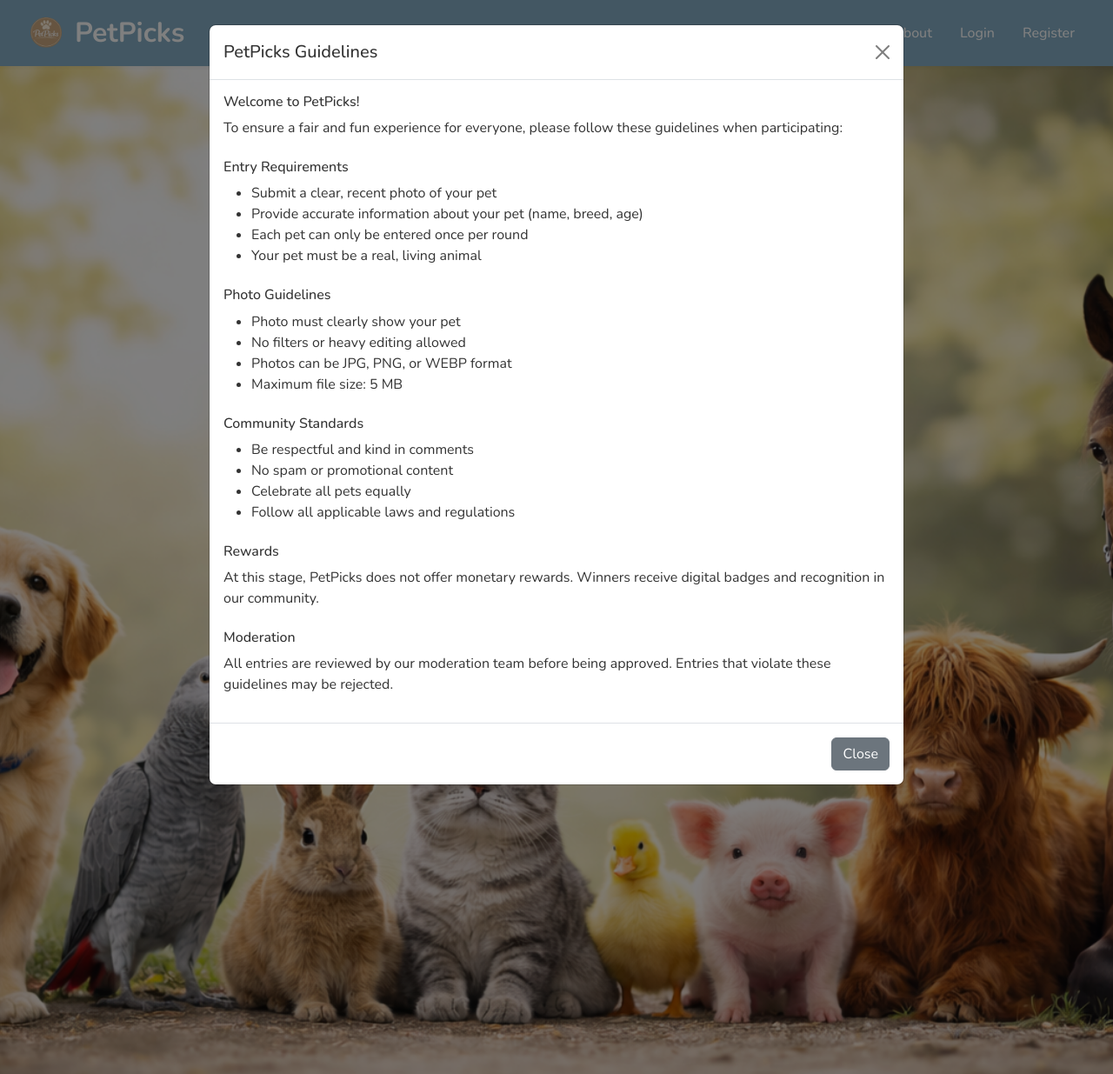
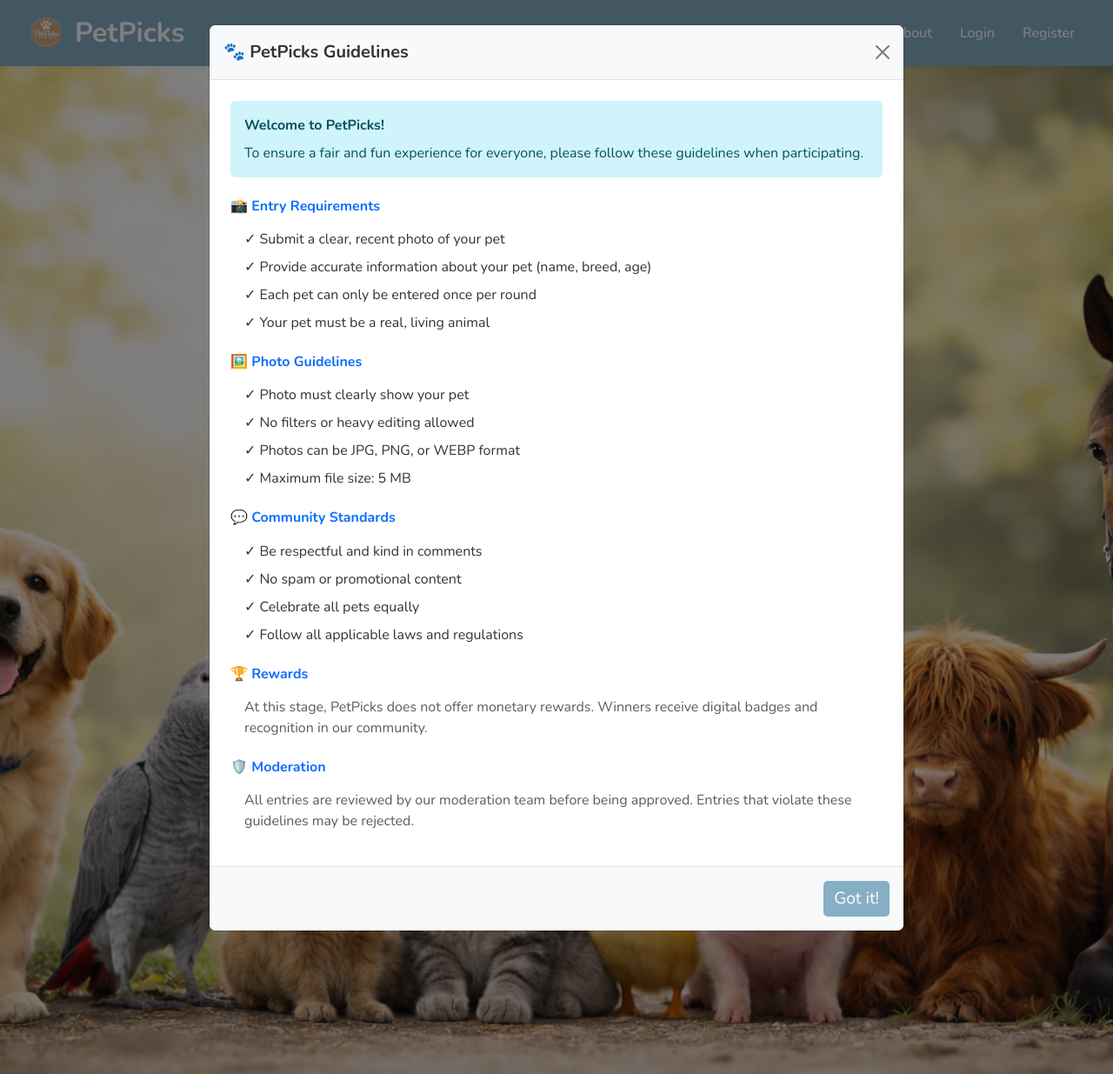
Before and after one commit to leilacsak/petpicks, a Django app: page / in a window 1280 px wide, after a click on "Guidelines". Shown: the whole page at 87% size. Run offline with Django 5.2, Linux system fonts and the light colour scheme; data that the repository does not hold is empty; some libraries are stand-ins or nearby versions.

Commit message:
Add styling to guidelines modal; add icons and better readability

```diff
--- a/templates/base.html
+++ b/templates/base.html
@@ -121,49 +121,61 @@
         aria-hidden="true">
         <div class="modal-dialog modal-lg">
             <div class="modal-content">
-                <div class="modal-header">
-                    <h5 class="modal-title" id="guidelinesModalLabel">PetPicks Guidelines</h5>
+                <div class="modal-header bg-light">
+                    <h5 class="modal-title fw-bold" id="guidelinesModalLabel">🐾 PetPicks Guidelines</h5>
                     <button type="button" class="btn-close" data-bs-dismiss="modal" aria-label="Close"></button>
                 </div>
-                <div class="modal-body">
-                    <h6>Welcome to PetPicks!</h6>
-                    <p>To ensure a fair and fun experience for everyone, please follow these guidelines when
-                        participating:</p>
+                <div class="modal-body p-4">
+                    <div class="alert alert-info border-0 mb-4">
+                        <strong>Welcome to PetPicks!</strong>
+                        <p class="mb-0 mt-2">To ensure a fair and fun experience for everyone, please follow these
+                            guidelines when participating.</p>
+                    </div>
 
-                    <h6 class="mt-4">Entry Requirements</h6>
-                    <ul>
-                        <li>Submit a clear, recent photo of your pet</li>
-                        <li>Provide accurate information about your pet (name, breed, age)</li>
-                        <li>Each pet can only be entered once per round</li>
-                        <li>Your pet must be a real, living animal</li>
-                    </ul>
+                    <div class="mb-4">
+                        <h6 class="text-primary fw-bold mb-3">📸 Entry Requirements</h6>
+                        <ul class="list-unstyled ms-3">
+                            <li class="mb-2">✓ Submit a clear, recent photo of your pet</li>
+                            <li class="mb-2">✓ Provide accurate information about your pet (name, breed, age)</li>
+                            <li class="mb-2">✓ Each pet can only be entered once per round</li>
+                            <li class="mb-2">✓ Your pet must be a real, living animal</li>
+                        </ul>
+                    </div>
 
-                    <h6 class="mt-4">Photo Guidelines</h6>
-                    <ul>
-                        <li>Photo must clearly show your pet</li>
-                        <li>No filters or heavy editing allowed</li>
-                        <li>Photos can be JPG, PNG, or WEBP format</li>
-                        <li>Maximum file size: 5 MB</li>
-                    </ul>
+                    <div class="mb-4">
+                        <h6 class="text-primary fw-bold mb-3">🖼️ Photo Guidelines</h6>
+                        <ul class="list-unstyled ms-3">
+                            <li class="mb-2">✓ Photo must clearly show your pet</li>
+                            <li class="mb-2">✓ No filters or heavy editing allowed</li>
+                            <li class="mb-2">✓ Photos can be JPG, PNG, or WEBP format</li>
+                            <li class="mb-2">✓ Maximum file size: 5 MB</li>
+                        </ul>
+                    </div>
 
-                    <h6 class="mt-4">Community Standards</h6>
-                    <ul>
-                        <li>Be respectful and kind in comments</li>
-                        <li>No spam or promotional content</li>
-                        <li>Celebrate all pets equally</li>
-                        <li>Follow all applicable laws and regulations</li>
-                    </ul>
+                    <div class="mb-4">
+                        <h6 class="text-primary fw-bold mb-3">💬 Community Standards</h6>
+                        <ul class="list-unstyled ms-3">
+                            <li class="mb-2">✓ Be respectful and kind in comments</li>
+                            <li class="mb-2">✓ No spam or promotional content</li>
+                            <li class="mb-2">✓ Celebrate all pets equally</li>
+                            <li class="mb-2">✓ Follow all applicable laws and regulations</li>
+                        </ul>
+                    </div>
 
-                    <h6 class="mt-4">Rewards</h6>
-                    <p>At this stage, PetPicks does not offer monetary rewards. Winners receive digital badges and
-                        recognition in our community.</p>
+                    <div class="mb-4">
+                        <h6 class="text-primary fw-bold mb-3">🏆 Rewards</h6>
+                        <p class="text-muted ms-3">At this stage, PetPicks does not offer monetary rewards. Winners
+                            receive digital badges and recognition in our community.</p>
+                    </div>
 
-                    <h6 class="mt-4">Moderation</h6>
-                    <p>All entries are reviewed by our moderation team before being approved. Entries that violate these
-                        guidelines may be rejected.</p>
+                    <div class="mb-3">
+                        <h6 class="text-primary fw-bold mb-3">🛡️ Moderation</h6>
+                        <p class="text-muted ms-3">All entries are reviewed by our moderation team before being
+                            approved. Entries that violate these guidelines may be rejected.</p>
+                    </div>
                 </div>
-                <div class="modal-footer">
-                    <button type="button" class="btn btn-secondary" data-bs-dismiss="modal">Close</button>
+                <div class="modal-footer bg-light">
+                    <button type="button" class="btn btn-primary" data-bs-dismiss="modal">Got it!</button>
                 </div>
             </div>
         </div>
```
